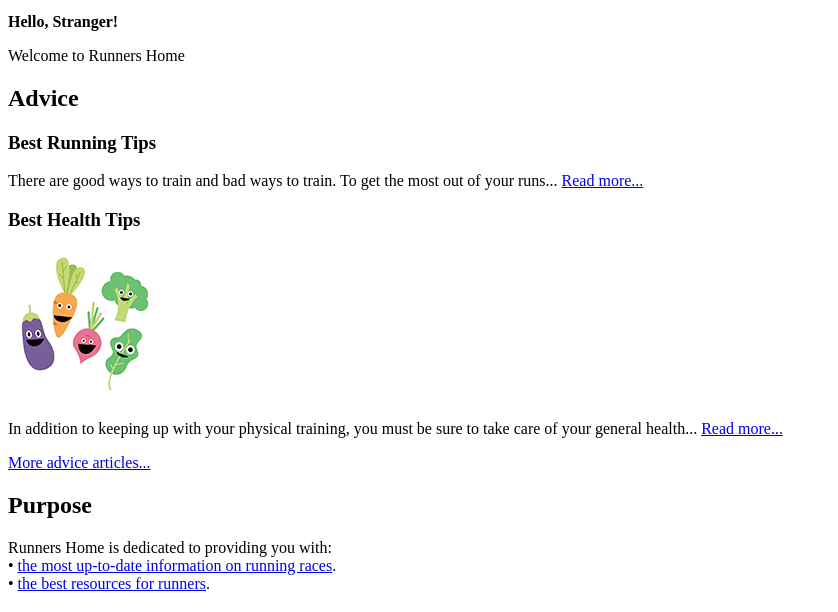
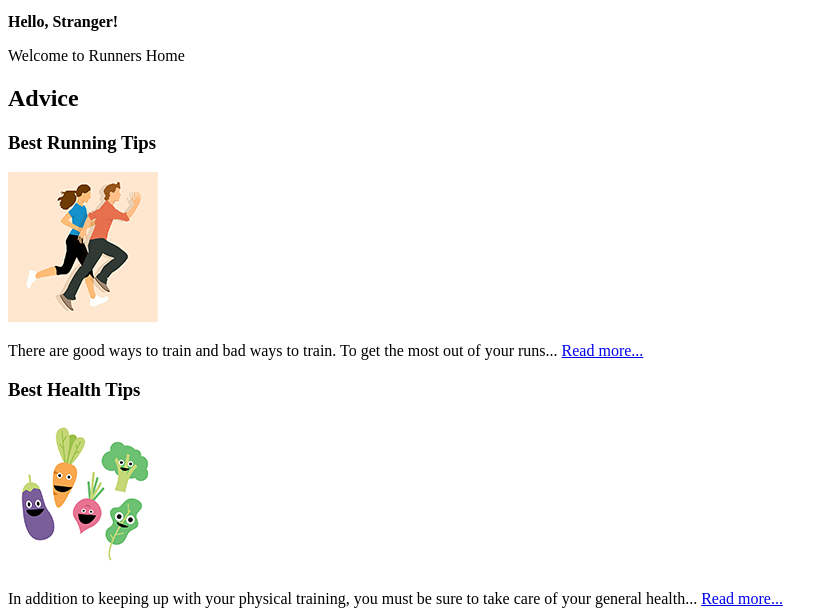
Before and after one commit to tlg-24-05-visa-sde-1/cw-images-exercises, a plain HTML site: page index.html in a window 1280 px wide. Shown: the part 174-786 px from the top of the page, without its empty margins (0-838 px from the left). Drawn offline with Linux system fonts and the light colour scheme.

Commit message:
commit 4

```diff
--- a/index.html
+++ b/index.html
@@ -25,6 +25,9 @@
 <p>Welcome to Runners Home</p>
 <h2>Advice</h2>
 <h3>Best Running Tips</h3>
+<a href="advice/running-tips.html">
+  <img src="images/tips-running.png" alt="Running Tips">
+</a>
 <p>There are good ways to train and bad ways to train. To get
   the most out of your runs...
   <a href="advice/running-tips.html">Read more...</a>
```
